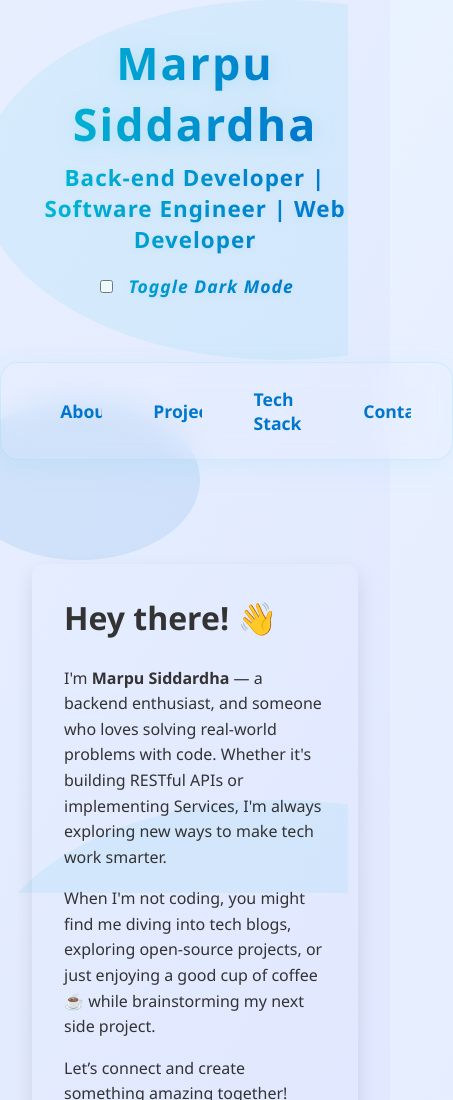
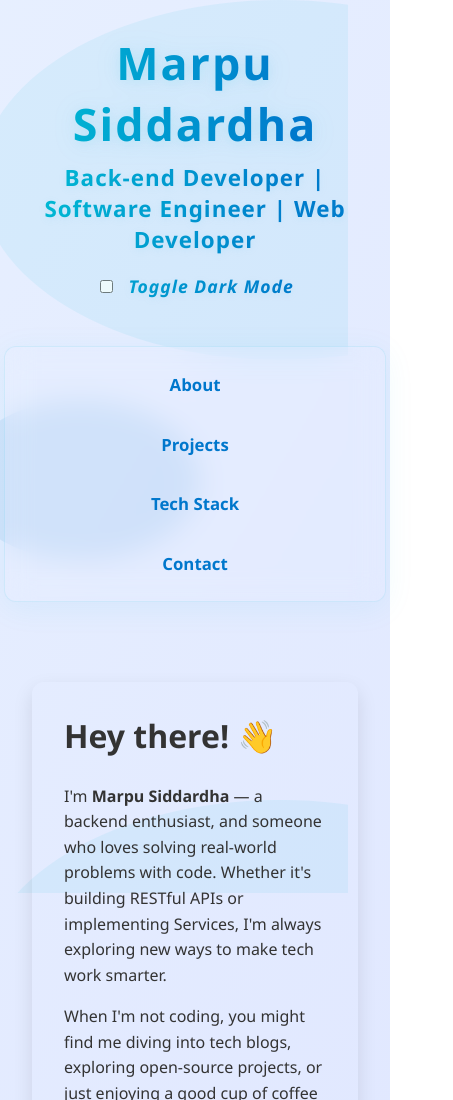
Before and after one commit to MarpuSiddardha/My-Portfolio, a plain HTML site: page index.html in a window 390 px wide. Shown: the top 1100 px of the page, 453 px wide, since content can reach past the window. Drawn offline with Linux system fonts and the light colour scheme.

Commit message:
Updated shared.css for the mobile view

```diff
--- a/shared.css
+++ b/shared.css
@@ -39,6 +39,34 @@ nav a {
   overflow: hidden;
   margin: 0;
   display: block;
+}
+
+
+/* Responsive Navbar for Mobile */
+@media (max-width: 700px) {
+  nav {
+    flex-direction: column;
+    align-items: stretch;
+    gap: 0.5rem;
+    padding: 0.7rem 0.5rem;
+    margin: 1rem auto;
+    width: 98vw;
+    min-width: 0;
+    border-radius: 12px;
+    box-sizing: border-box;
+  }
+  nav a {
+    font-size: 1.05rem;
+    padding: 0.9rem 0.5rem;
+    width: 100%;
+    text-align: center;
+    border-radius: 8px;
+    margin: 0;
+    display: block;
+    box-sizing: border-box;
+    overflow: visible;
+    white-space: normal;
+  }
 }
 
 nav a::after {
```
